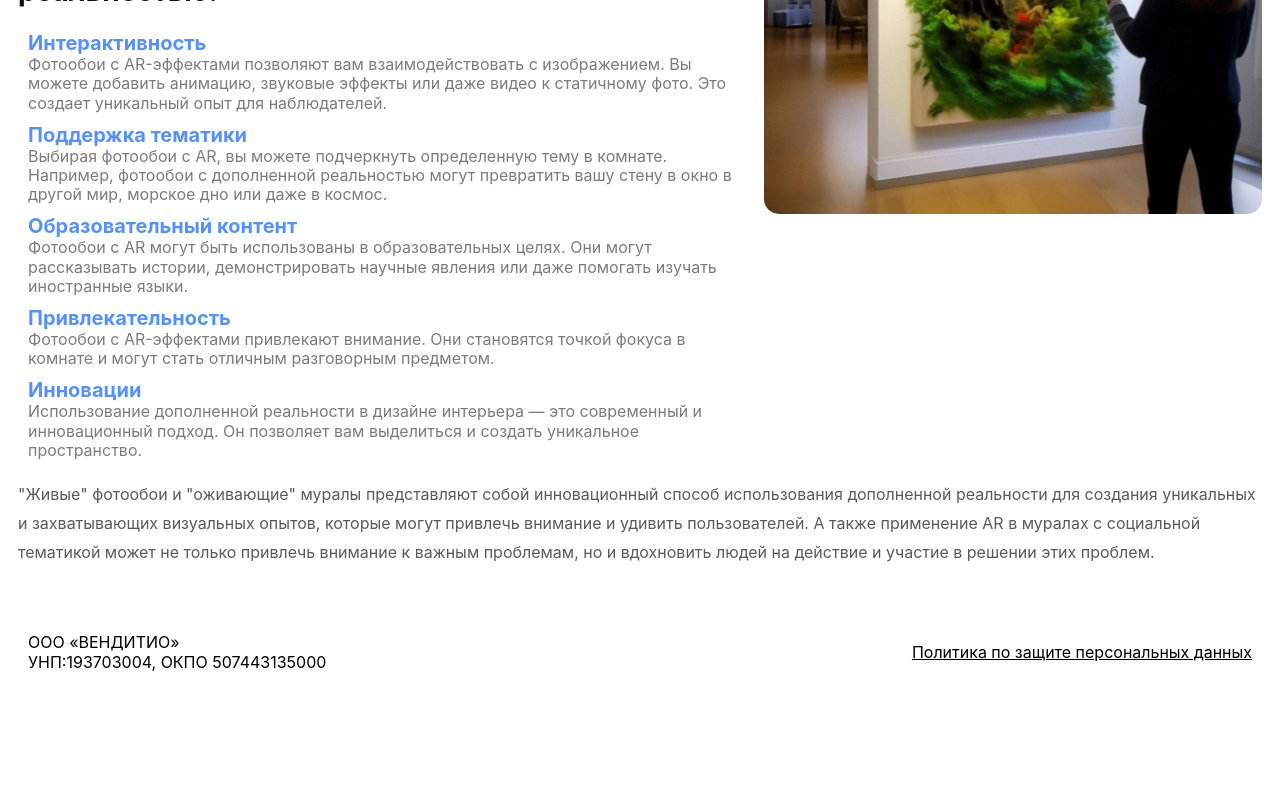
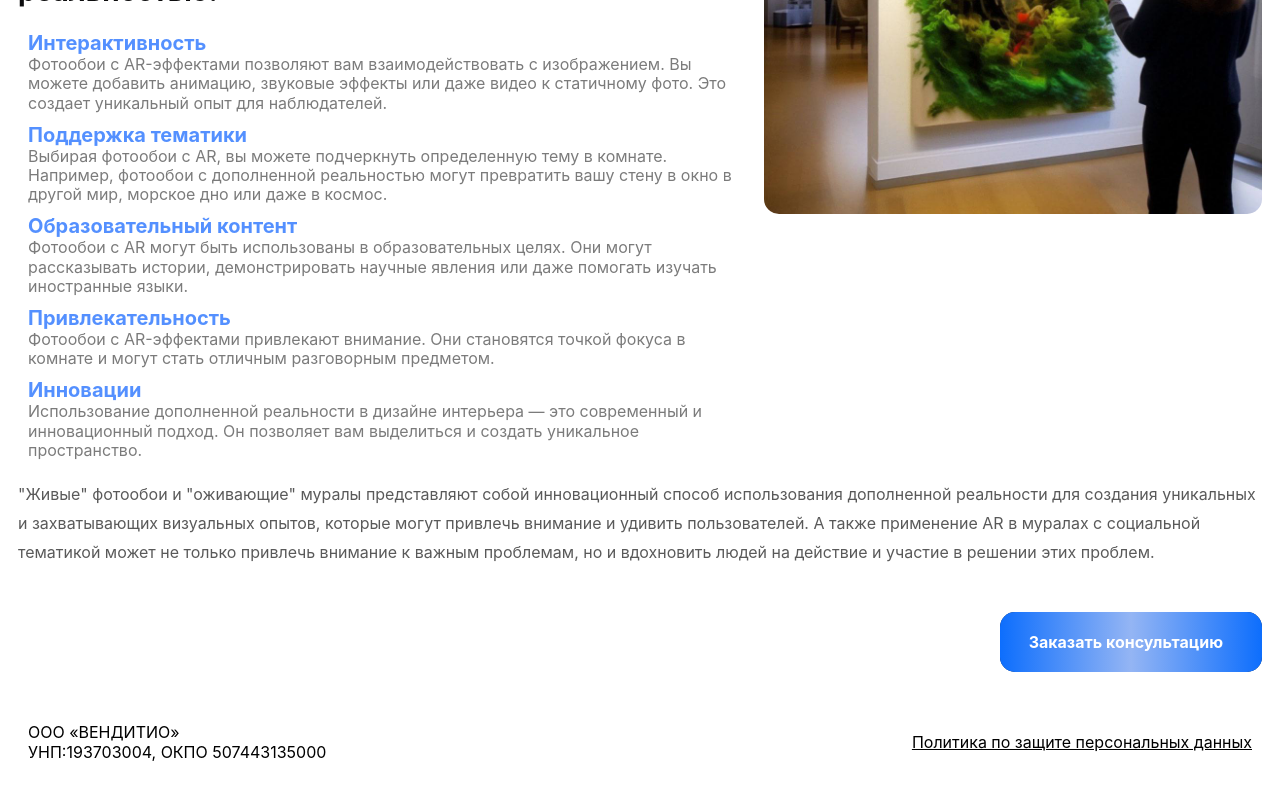
Before and after one commit to ar-webar/webar, a Next.js app: page /art in a window 1280 px wide. Shown: the part 1425-2225 px from the top of the page. Before the commit the page ends 2145 px from the top, so only its background shows below. Built offline with nearby package versions, Linux system fonts and the light colour scheme.

Commit message:
add and fix buttons

```diff
--- a/app/art/index.module.scss
+++ b/app/art/index.module.scss
@@ -12,6 +12,8 @@
     margin: 0 auto;
     text-align: center;
     box-sizing: border-box;
+    display: flex;
+    flex-direction: column;
 
     @media (max-width: 500px) {
         margin: 20px 0 0 0;
@@ -208,3 +210,106 @@
         }
     }
 }
+
+.btnConsult {
+    font-family: "Inter", sans-serif;
+    background: linear-gradient(90deg, #031f4a 0%, #2b6de9 50%, #031f4a 100%);
+    border-radius: 15px;
+    position: relative;
+    z-index: 7;
+    padding: 20px 29px;
+    text-decoration: none;
+    color: #fff;
+    cursor: pointer;
+    border: none;
+    float: right;
+    margin-top: 30px;
+
+    @media (max-width: 500px) {
+        width: 100%;
+    }
+  }
+
+
+  .btnConsult span {
+    position: relative;
+    z-index: 7;
+    margin-right: 10px;
+    font-weight: 700;
+    font-family: "Inter", sans-serif;
+    font-size: 16px;
+  }
+
+  .btnConsult::before {
+    content: "";
+    position: absolute;
+    z-index: 1;
+    top: 0;
+    bottom: 0;
+    left: 0;
+    right: 0;
+    transform: scaleX(1);
+    transform-origin: 50%;
+    transition-property: transform;
+    transition-duration: 0.3s;
+    transition-timing-function: ease-out;
+    border-radius: 14px;
+    background: linear-gradient(90deg, #0d6efd 0%, #94b5f4 50%, #0d6efd 100%);
+    border-radius: 15px;
+    border: none;
+  }
+
+  .btnConsult:hover::before {
+    transform: scaleX(0);
+    border: none;
+  }
+
+  .modalForm{
+    position: absolute;
+    bottom:100px;
+    display: inline-block;
+    text-align: start;
+    left: calc(100vw /4.3);
+    z-index: 10;
+    border-radius: 15px;
+    width: 600px;
+    background: white;
+    transition: transform .5s ease;
+
+    @media (max-width: 1400px) {
+      left: calc(100vw /3.5);
+    }
+    @media (max-width: 1280px) {
+      left: calc(100vw /4.2);
+      width: 550px;
+    }
+    @media (max-width: 992px) {
+        left: calc(100vw /4.6);
+        width: 500px;
+    }
+    @media (max-width: 960px) {
+      width: 500px;
+    }
+    @media (max-width: 900px) {
+      left: calc(100vw /6.2);
+    }
+    @media (max-width: 780px) {
+      left: calc(100vw /7);
+    }
+    @media (max-width: 715px) {
+      left: calc(100vw /9.4);
+    }
+    @media (max-width: 665px) {
+      left: calc(100vw /11);
+      width: 470px;
+    }
+    @media (max-width: 600px) {
+        margin: 10px auto;
+        width: 80%;
+    }
+    @media (max-width: 500px) {
+        left: 0;
+        margin: 10px auto;
+        width: 100%;
+    }
+}
--- a/app/art/page.tsx
+++ b/app/art/page.tsx
@@ -1,5 +1,6 @@
+'use client'
 import styles from './index.module.scss';
-import React from 'react';
+import React, { useState } from 'react';
 import Header from '../components/Header';
 import Footer from '../components/Footer';
 import Interactive from '../components/Icons/ArtIcon/Interactive';
@@ -7,11 +8,16 @@ import Uniq from '../components/Icons/ArtIcon/Uniq';
 import Education from '../components/Icons/ArtIcon/Education';
 import Attention from '../components/Icons/ArtIcon/Attention';
 import Innovacion from '../components/Icons/ArtIcon/Innovacion';
+import ModalForm from '../components/ModalForm/ModalForm';
 
 const Mural = () => {
+    const [consultOpen, setConsultOpen] = useState(false)
     const data = {
         title: 'Муралы и фотообои с дополненной реальностью, "оживающая" роспись стен',
         description: '"Живые" фотообои и "оживающие" муралы представляют собой инновационный способ использования дополненной реальности для создания уникальных и захватывающих визуальных опытов, которые могут привлечь внимание и удивить пользователей. А также применение AR в муралах с социальной тематикой может не только привлечь внимание к важным проблемам, но и вдохновить людей на действие и участие в решении этих проблем.',
+        btn_consult: {
+            name: 'Заказать консультацию'
+        },
         mural: {
             title: 'Оживающие муралы с дополненной реальностью - ',
             description: 'это удивительное сочетание искусства и технологии.',
@@ -130,6 +136,12 @@ const Mural = () => {
                     </div>
                 </div>
                 <p>{data.description}</p>
+                <button className={styles.btnConsult} onClick={() => setConsultOpen(!consultOpen)}>
+                    <span>{data.btn_consult.name}</span>
+                </button>
+            </div>
+            <div className={styles.modalForm} >
+                {consultOpen && (<ModalForm modal={setConsultOpen} />)}
             </div>
             <Footer />
         </div>
--- a/app/sites/DesignSites.tsx
+++ b/app/sites/DesignSites.tsx
@@ -23,7 +23,7 @@ const DesignSites = () => {
                 { img: '/sites/izo.jpg' },
             ],
             btn_consult: {
-                name: 'Заказать консультацию'
+                name: 'Скачать прайс'
             },
             section_1: {
                 title: 'Искусство разработки дизайна для вашего сайта',
--- a/app/sites/ModelSites.tsx
+++ b/app/sites/ModelSites.tsx
@@ -11,7 +11,7 @@ const ModelSites = () => {
         {
             picture: '/sites/mod.webp',
             btn_consult: {
-                name: 'Заказать консультацию'
+                name: 'Скачать прайс'
             },
             section_1: {
                 title: 'Создание двухмерных и трехмерных изображений',
--- a/app/sites/page.tsx
+++ b/app/sites/page.tsx
@@ -24,7 +24,7 @@ const PageCreateSites = () => {
             title: 'Создание продающих сайтов',
             picture: '/sites/ноут.jpg',
             btn_consult: {
-                name: 'Заказать консультацию'
+                name: 'Скачать прайс'
             },
             section_1: {
                 title: 'Индивидуальные лендинги',
--- a/app/toys/index.module.scss
+++ b/app/toys/index.module.scss
@@ -12,6 +12,10 @@
     margin: 0 auto;
     text-align: center;
     box-sizing: border-box;
+    display: flex;
+    flex-direction: column;
+    justify-content: center;
+    align-items: center;
 
     @media (max-width: 450px) {
         margin: 20px 0 0 0;
@@ -20,7 +24,7 @@
 }
 
 .content{
-    margin: 0 auto;
+    // margin: 0 auto;
     max-width: 1200px;
     padding: 10px;
     box-sizing: border-box;
@@ -53,7 +57,6 @@
 
     .marquee {
         position: relative;
-        width: 100vw;
         max-width: 100%;
         height: 30px;
         overflow: hidden;
@@ -143,3 +146,115 @@
         }
     }
 }
+
+.btnConsult {
+    font-family: "Inter", sans-serif;
+    background: linear-gradient(90deg, #031f4a 0%, #2b6de9 50%, #031f4a 100%);
+    border-radius: 15px;
+    position: relative;
+    z-index: 7;
+    padding: 20px 29px;
+    text-decoration: none;
+    color: #fff;
+    cursor: pointer;
+    border: none;
+    float: right;
+    margin-top: 30px;
+
+    @media (max-width: 500px) {
+        width: 100%;
+    }
+  }
+
+
+  .btnConsult span {
+    position: relative;
+    z-index: 7;
+    margin-right: 10px;
+    font-weight: 700;
+    font-family: "Inter", sans-serif;
+    font-size: 16px;
+  }
+
+  .btnConsult::before {
+    content: "";
+    position: absolute;
+    z-index: 1;
+    top: 0;
+    bottom: 0;
+    left: 0;
+    right: 0;
+    transform: scaleX(1);
+    transform-origin: 50%;
+    transition-property: transform;
+    transition-duration: 0.3s;
+    transition-timing-function: ease-out;
+    border-radius: 14px;
+    background: linear-gradient(90deg, #0d6efd 0%, #94b5f4 50%, #0d6efd 100%);
+    border-radius: 15px;
+    border: none;
+  }
+
+  .btnConsult:hover::before {
+    transform: scaleX(0);
+    border: none;
+  }
+
+  .modalForm{
+    position: absolute;
+    bottom:70px;
+    display: inline-block;
+    text-align: start;
+    left: calc(100vw /4.3);
+    z-index: 10;
+    border-radius: 15px;
+    width: 600px;
+    background: white;
+    transition: transform .5s ease;
+
+    p{
+        font-size: 12px;
+        @media (max-width: 500px) {
+            font-size: 10px;
+            line-height: 1em;
+        }
+    }
+
+    @media (max-width: 1400px) {
+      left: calc(100vw /3.5);
+    }
+    @media (max-width: 1280px) {
+      left: calc(100vw /4.2);
+      width: 550px;
+    }
+    @media (max-width: 992px) {
+        left: calc(100vw /4.6);
+        width: 500px;
+    }
+    @media (max-width: 960px) {
+      width: 500px;
+    }
+    @media (max-width: 900px) {
+      left: calc(100vw /6.2);
+    }
+    @media (max-width: 780px) {
+      left: calc(100vw /7);
+    }
+    @media (max-width: 715px) {
+      left: calc(100vw /9.4);
+    }
+    @media (max-width: 665px) {
+      left: calc(100vw /11);
+      width: 470px;
+    }
+    @media (max-width: 600px) {
+        margin: 10px auto;
+        width: 80%;
+    }
+    @media (max-width: 500px) {
+        bottom:100px;
+        left: 0;
+        margin: 10px auto;
+        width: 100%;
+    }
+}
```
Also changed, not shown: app/toys/page.tsx (+13 -1 lines).
